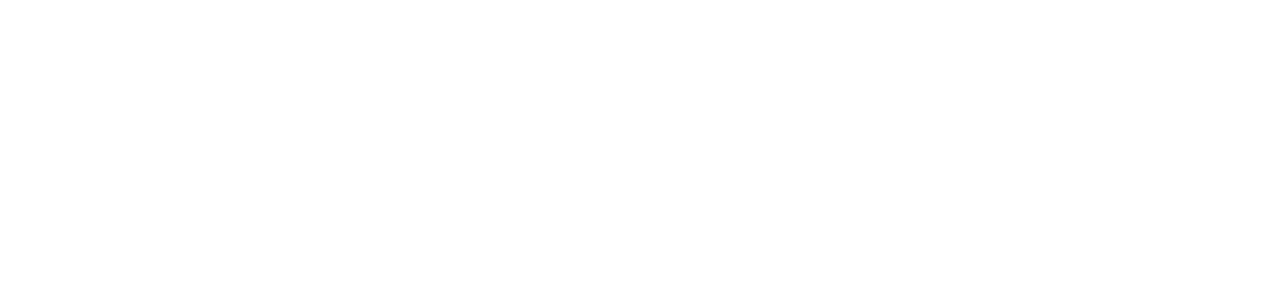
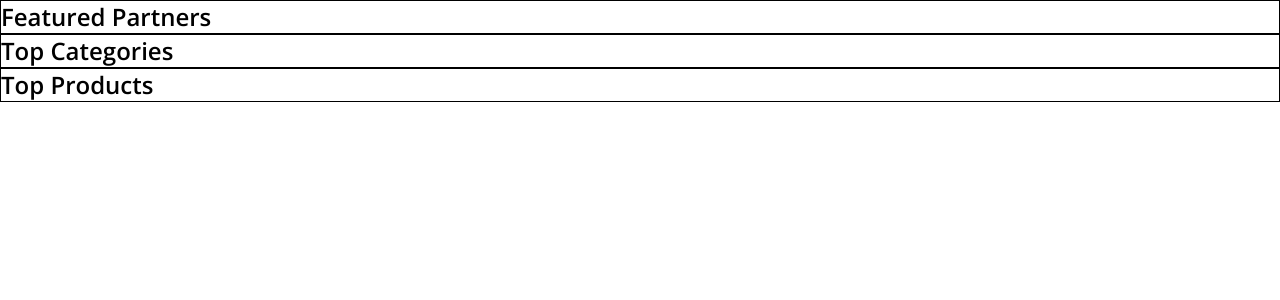
Before and after one commit to jessemcc/air-code-ada, a React (Create React App) app: page /dashboard in a window 1280 px wide. Shown: the top 300 px of the page. Built offline with nearby package versions, Linux system fonts and the light colour scheme.

Commit message:
initial setup

```diff
--- a/src/pages/DashboardPage/DashboardPage.js
+++ b/src/pages/DashboardPage/DashboardPage.js
@@ -1,5 +1,22 @@
+import './DashboardPage.scss'
+
 const DashboardPage = () => {
-  return <></>;
+  return (
+  <>
+  <section className="shop-container">
+    <article className="partners">
+      <h2 className="partners__title">Featured Partners</h2>
+    </article>
+    <article className="categories">
+      <h2 className="categories__title">Top Categories</h2>
+    </article>
+    <article className="products">
+      <h2 className="products__title">Top Products</h2>
+    </article>
+
+  </section>
+  </>
+  );
 };
 
 export default DashboardPage;
--- a/src/pages/DashboardPage/DashboardPage.scss
+++ b/src/pages/DashboardPage/DashboardPage.scss
@@ -0,0 +1,29 @@
+.shop-container {
+  display: flex;
+  flex-direction: column;
+}
+
+.partners {
+  display: flex;
+  flex-direction: column;
+  border: 1px solid black;
+
+  &__title {
+  }
+}
+.categories {
+  display: flex;
+  flex-direction: column;
+  border: 1px solid black;
+
+  &__title {
+  }
+}
+.products {
+  display: flex;
+  flex-direction: column;
+  border: 1px solid black;
+
+  &__title {
+  }
+}
```
